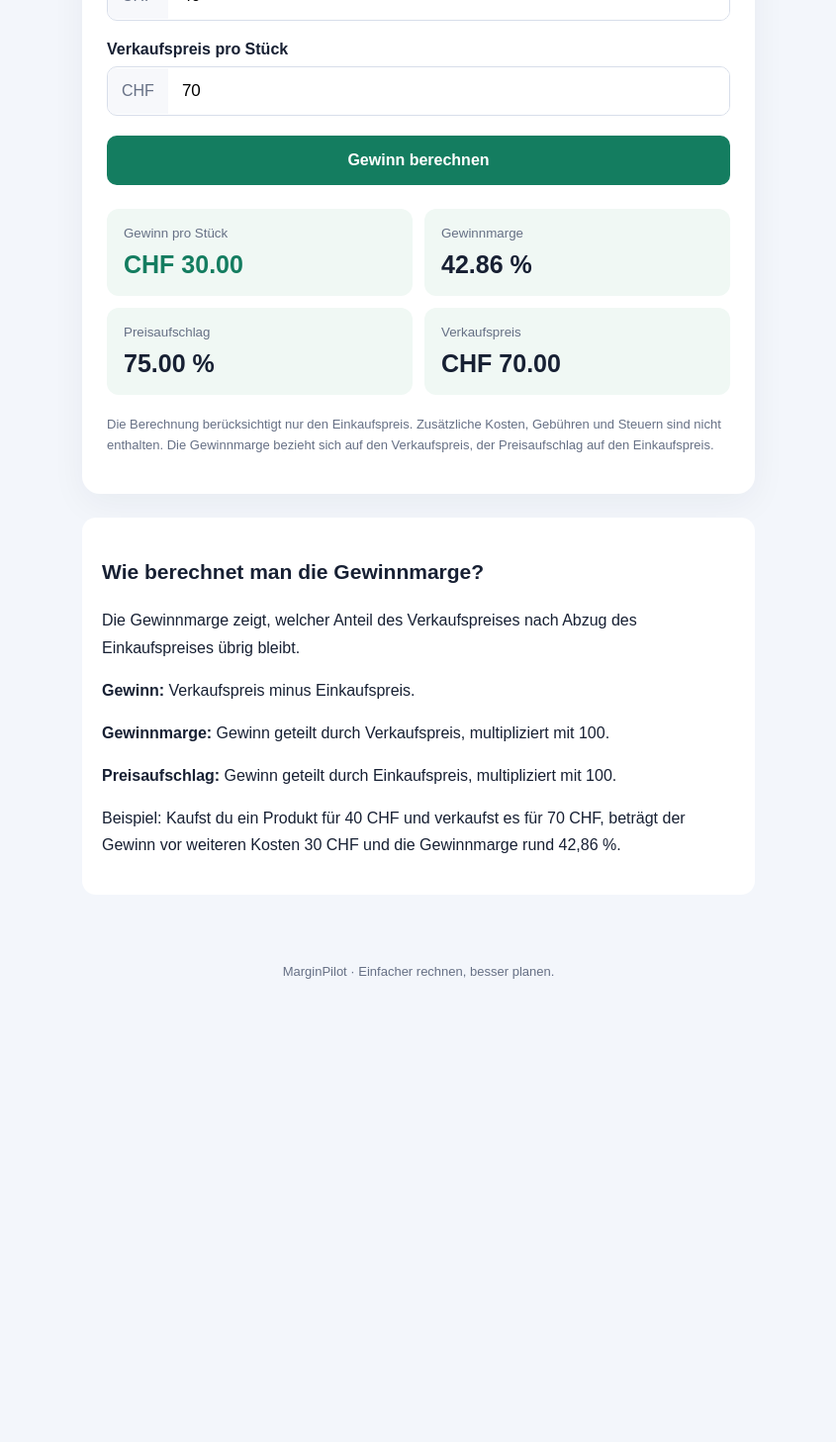
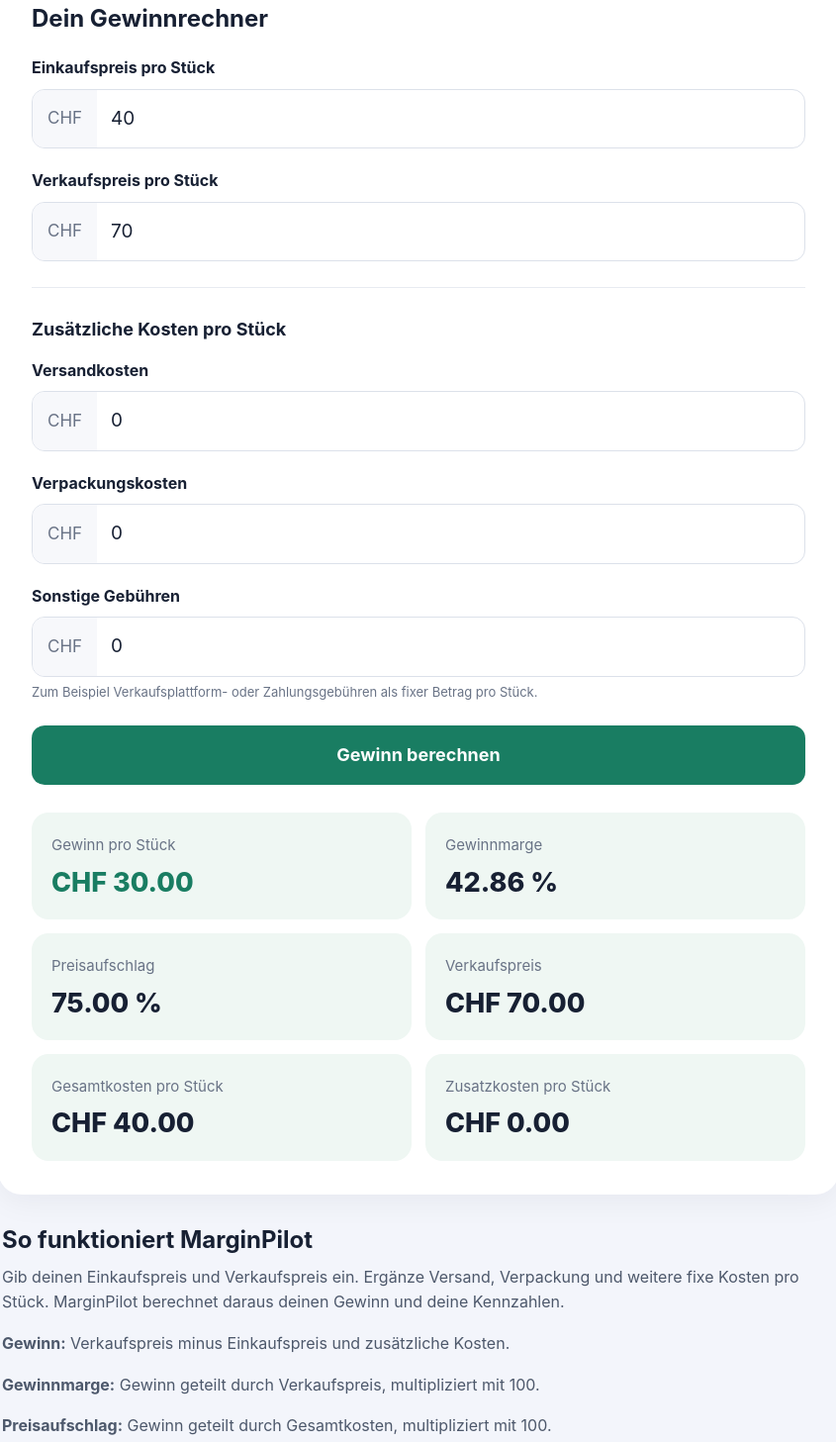
Before and after one commit to 6f8w7zbbmj-sys/marginpilot, a plain HTML site: page index.html in a window 1280 px wide. Shown: the part 339-1796 px from the top of the page at 99% size, without its empty margins (217-1062 px from the left). Before the commit the page ends 1353 px from the top, so only its background shows below. Drawn offline with Linux system fonts and the light colour scheme.

Commit message:
Update index.html

```diff
--- a/index.html
+++ b/index.html
@@ -1,63 +1,102 @@
 
 <!DOCTYPE html>
-<html lang="de">
+<html lang="de-CH">
 <head>
   <meta charset="UTF-8">
+  <meta name="viewport" content="width=device-width, initial-scale=1.0">
+
   <meta name="google-site-verification" content="oWCJLrVl1GYo7V5ZgeywUawIXDmv8YX6nBRqca0p8Sg">
-  <meta name="viewport" content="width=device-width, initial-scale=1.0">
-  <meta name="description" content="Berechne kostenlos deinen Gewinn, deine Gewinnmarge und deinen Preisaufschlag mit MarginPilot.">
-  <meta name="robots" content="index,follow">
-  <title>MarginPilot – Kostenloser Gewinnmargen-Rechner</title>
+
+  <meta name="description" content="Berechne kostenlos deinen Gewinn, deine Gewinnmarge und deinen Preisaufschlag. Mit Versand, Verpackung und zusätzlichen Kosten.">
+  <meta name="theme-color" content="#101b30">
+
+  <title>MarginPilot – Gewinnmarge und Verkaufspreis berechnen</title>
 
   <style>
+    :root {
+      --navy: #101b30;
+      --green: #197d62;
+      --green-dark: #12664f;
+      --background: #f3f5fb;
+      --text: #172033;
+      --muted: #697386;
+      --border: #dce1ea;
+      --card: #ffffff;
+      --result: #eff7f3;
+      --error: #b42318;
+    }
+
     * {
       box-sizing: border-box;
     }
 
     body {
       margin: 0;
-      font-family: Arial, sans-serif;
-      background: #f3f6fb;
-      color: #172033;
+      background: var(--background);
+      color: var(--text);
+      font-family: -apple-system, BlinkMacSystemFont, "Segoe UI",
+        Roboto, Helvetica, Arial, sans-serif;
+      line-height: 1.6;
     }
 
     header {
-      background: #101a30;
+      background: var(--navy);
       color: white;
-      padding: 22px;
-      font-size: 24px;
-      font-weight: bold;
+      padding: 22px 20px;
     }
 
-    header span {
-      color: #65e6b5;
+    .header-inner,
+    main,
+    footer {
+      width: min(100% - 32px, 850px);
+      margin: 0 auto;
     }
 
-    main {
-      width: min(100% - 32px, 680px);
-      margin: 45px auto;
+    .brand {
+      font-size: 29px;
+      font-weight: 800;
+      letter-spacing: -1px;
     }
 
-    .intro {
+    .brand span {
+      color: #5dd8b1;
+    }
+
+    .hero {
       text-align: center;
-      margin-bottom: 30px;
+      padding: 55px 0 36px;
     }
 
     h1 {
-      font-size: clamp(28px, 7vw, 40px);
-      margin-bottom: 12px;
+      margin: 0 0 16px;
+      font-size: clamp(30px, 6vw, 44px);
+      line-height: 1.2;
+      letter-spacing: -1px;
     }
 
-    .intro p {
-      color: #667085;
-      line-height: 1.6;
+    .hero p {
+      max-width: 650px;
+      margin: 0 auto;
+      color: var(--muted);
+      font-size: 18px;
     }
 
-    .card {
-      background: white;
-      padding: 25px;
-      border-radius: 18px;
-      box-shadow: 0 10px 35px #1820330d;
+    .calculator {
+      background: var(--card);
+      border-radius: 24px;
+      padding: clamp(20px, 5vw, 34px);
+      box-shadow: 0 8px 30px rgba(16, 27, 48, 0.05);
+    }
+
+    h2 {
+      margin: 0 0 22px;
+      font-size: 24px;
+      line-height: 1.3;
+    }
+
+    h3 {
+      margin: 28px 0 14px;
+      font-size: 18px;
     }
 
     .field {
@@ -66,201 +105,290 @@
 
     label {
       display: block;
-      font-weight: bold;
       margin-bottom: 8px;
+      font-size: 16px;
+      font-weight: 700;
     }
 
     .input-wrap {
       display: flex;
-      align-items: center;
-      border: 1px solid #d8deea;
-      border-radius: 10px;
+      min-height: 58px;
       overflow: hidden;
+      border: 1px solid var(--border);
+      border-radius: 13px;
+      background: white;
     }
 
-    .input-wrap span {
-      padding: 14px;
+    .currency {
+      display: flex;
+      align-items: center;
+      padding: 0 15px;
       background: #f7f8fb;
-      color: #667085;
+      color: var(--muted);
+      font-size: 17px;
     }
 
     input {
       width: 100%;
       min-width: 0;
-      padding: 14px;
       border: 0;
       outline: none;
-      font-size: 17px;
-      background: white;
+      padding: 14px;
+      color: var(--text);
+      background: transparent;
+      font: inherit;
+      font-size: 19px;
     }
 
     .input-wrap:focus-within {
-      border-color: #16815f;
+      border-color: var(--green);
+      box-shadow: 0 0 0 3px rgba(25, 125, 98, 0.12);
+    }
+
+    .hint {
+      display: block;
+      margin-top: 5px;
+      color: var(--muted);
+      font-size: 13px;
+    }
+
+    .section-divider {
+      margin: 26px 0;
+      border: 0;
+      border-top: 1px solid #e8ebf1;
     }
 
     button {
       width: 100%;
-      padding: 16px;
+      min-height: 60px;
+      margin-top: 4px;
       border: 0;
-      border-radius: 10px;
-      background: #147d60;
+      border-radius: 13px;
+      background: var(--green);
       color: white;
-      font-size: 16px;
-      font-weight: bold;
+      font: inherit;
+      font-size: 18px;
+      font-weight: 750;
       cursor: pointer;
+      transition: background 0.15s, transform 0.15s;
     }
 
     button:hover {
-      background: #10664e;
+      background: var(--green-dark);
+    }
+
+    button:active {
+      transform: scale(0.99);
+    }
+
+    .error {
+      display: none;
+      margin-top: 14px;
+      padding: 12px;
+      border-radius: 10px;
+      background: #fff1f0;
+      color: var(--error);
+      font-size: 14px;
     }
 
     .results {
       display: grid;
-      grid-template-columns: 1fr 1fr;
-      gap: 12px;
-      margin-top: 24px;
+      grid-template-columns: repeat(2, minmax(0, 1fr));
+      gap: 14px;
+      margin-top: 28px;
     }
 
-    .result {
-      padding: 17px;
-      background: #f0f8f4;
-      border-radius: 12px;
-      overflow-wrap: anywhere;
+    .result-card {
+      min-width: 0;
+      padding: 20px;
+      border-radius: 17px;
+      background: var(--result);
     }
 
-    .result small {
+    .result-label {
+      color: var(--muted);
+      font-size: 15px;
+    }
+
+    .result-value {
       display: block;
-      color: #667085;
+      margin-top: 7px;
+      overflow-wrap: anywhere;
+      font-size: clamp(20px, 4vw, 27px);
+      font-weight: 800;
+      line-height: 1.3;
+    }
+
+    .result-card:first-child .result-value {
+      color: var(--green);
+    }
+
+    .info {
+      padding: 30px 4px 10px;
+      color: #4d586b;
+    }
+
+    .info h2 {
+      color: var(--text);
       margin-bottom: 10px;
     }
 
-    .result strong {
-      font-size: clamp(18px, 4vw, 25px);
+    .info p {
+      margin-top: 8px;
     }
 
-    .profit {
-      color: #147d60;
+    footer {
+      padding: 28px 0 40px;
+      color: var(--muted);
+      font-size: 13px;
+      text-align: center;
     }
 
-    .note {
-      color: #667085;
-      font-size: 13px;
-      line-height: 1.6;
-      margin-top: 20px;
+    @media (max-width: 440px) {
+      .hero {
+        padding-top: 40px;
       }
 
-    #error {
-      color: #b42318;
+      .results {
+        gap: 10px;
+      }
+
+      .result-card {
+        padding: 15px 13px;
+      }
+
+      .result-label {
         font-size: 14px;
       }
 
-    .info {
-      margin-top: 24px;
-      padding: 20px;
-      background: #fff;
-      border-radius: 14px;
-      line-height: 1.7;
-    }
-
-    .info h2 {
-      font-size: 21px;
-    }
-
-    footer {
-      text-align: center;
-      color: #667085;
-      font-size: 13px;
-      padding: 25px;
-    }
-
-    @media (max-width: 420px) {
-      .card {
-        padding: 18px;
-      }
-
-      .results {
-        grid-template-columns: 1fr;
+      .currency {
+        padding: 0 11px;
       }
     }
   </style>
 </head>
 
 <body>
-  <header>Margin<span>Pilot</span></header>
+  <header>
+    <div class="header-inner">
+      <div class="brand">Margin<span>Pilot</span></div>
+    </div>
+  </header>
 
   <main>
-    <section class="intro">
+    <section class="hero">
       <h1>Verstehe deinen Gewinn.</h1>
       <p>
-        Berechne deinen Gewinn, deine Gewinnmarge
-        und deinen Preisaufschlag in Sekunden.
-        Kostenlos und einfach.
+        Berechne deinen Gewinn, deine Gewinnmarge und deinen
+        Preisaufschlag in Sekunden. Kostenlos und einfach.
       </p>
     </section>
 
-    <section class="card">
+    <section class="calculator" aria-labelledby="calculator-title">
+      <h2 id="calculator-title">Dein Gewinnrechner</h2>
+
+      <form id="profit-form">
         <div class="field">
           <label for="cost">Einkaufspreis pro Stück</label>
           <div class="input-wrap">
-          <span>CHF</span>
-          <input id="cost" type="number" min="0"
-            step="0.01" value="40" inputmode="decimal">
+            <span class="currency">CHF</span>
+            <input id="cost" name="cost" type="number"
+              min="0" step="0.01" value="40" required>
           </div>
         </div>
 
         <div class="field">
           <label for="price">Verkaufspreis pro Stück</label>
           <div class="input-wrap">
-          <span>CHF</span>
-          <input id="price" type="number" min="0"
-            step="0.01" value="70" inputmode="decimal">
+            <span class="currency">CHF</span>
+            <input id="price" name="price" type="number"
+              min="0.01" step="0.01" value="70" required>
           </div>
         </div>
 
-      <button id="calculate" type="button">
-        Gewinn berechnen
-      </button>
+        <hr class="section-divider">
 
-      <p id="error" role="alert" hidden></p>
+        <h3>Zusätzliche Kosten pro Stück</h3>
 
-      <div class="results" aria-live="polite">
-        <div class="result">
-          <small>Gewinn pro Stück</small>
-          <strong class="profit" id="profit">CHF 30.00</strong>
-        </div>
-
-        <div class="result">
-          <small>Gewinnmarge</small>
-          <strong id="margin">42.86 %</strong>
-        </div>
-
-        <div class="result">
-          <small>Preisaufschlag</small>
-          <strong id="markup">75.00 %</strong>
-        </div>
-
-        <div class="result">
-          <small>Verkaufspreis</small>
-          <strong id="selling">CHF 70.00</strong>
+        <div class="field">
+          <label for="shipping">Versandkosten</label>
+          <div class="input-wrap">
+            <span class="currency">CHF</span>
+            <input id="shipping" name="shipping" type="number"
+              min="0" step="0.01" value="0" required>
           </div>
         </div>
 
-      <p class="note">
-        Die Berechnung berücksichtigt nur den Einkaufspreis.
-        Zusätzliche Kosten, Gebühren und Steuern sind nicht
-        enthalten. Die Gewinnmarge bezieht sich auf den
-        Verkaufspreis, der Preisaufschlag auf den Einkaufspreis.
-      </p>
+        <div class="field">
+          <label for="packaging">Verpackungskosten</label>
+          <div class="input-wrap">
+            <span class="currency">CHF</span>
+            <input id="packaging" name="packaging" type="number"
+              min="0" step="0.01" value="0" required>
+          </div>
+        </div>
+
+        <div class="field">
+          <label for="fees">Sonstige Gebühren</label>
+          <div class="input-wrap">
+            <span class="currency">CHF</span>
+            <input id="fees" name="fees" type="number"
+              min="0" step="0.01" value="0" required>
+          </div>
+          <span class="hint">
+            Zum Beispiel Verkaufsplattform- oder Zahlungsgebühren
+            als fixer Betrag pro Stück.
+          </span>
+        </div>
+
+        <button type="submit">Gewinn berechnen</button>
+        <div id="error" class="error" role="alert"></div>
+      </form>
+
+      <div class="results" aria-live="polite">
+        <div class="result-card">
+          <span class="result-label">Gewinn pro Stück</span>
+          <strong class="result-value" id="profit">CHF 30.00</strong>
+        </div>
+
+        <div class="result-card">
+          <span class="result-label">Gewinnmarge</span>
+          <strong class="result-value" id="margin">42.86 %</strong>
+        </div>
+
+        <div class="result-card">
+          <span class="result-label">Preisaufschlag</span>
+          <strong class="result-value" id="markup">75.00 %</strong>
+        </div>
+
+        <div class="result-card">
+          <span class="result-label">Verkaufspreis</span>
+          <strong class="result-value" id="selling-price">CHF 70.00</strong>
+        </div>
+
+        <div class="result-card">
+          <span class="result-label">Gesamtkosten pro Stück</span>
+          <strong class="result-value" id="total-cost">CHF 40.00</strong>
+        </div>
+
+        <div class="result-card">
+          <span class="result-label">Zusatzkosten pro Stück</span>
+          <strong class="result-value" id="extra-cost">CHF 0.00</strong>
+        </div>
+      </div>
     </section>
 
     <section class="info">
-      <h2>Wie berechnet man die Gewinnmarge?</h2>
+      <h2>So funktioniert MarginPilot</h2>
       <p>
-        Die Gewinnmarge zeigt, welcher Anteil des Verkaufspreises
-        nach Abzug des Einkaufspreises übrig bleibt.
+        Gib deinen Einkaufspreis und Verkaufspreis ein. Ergänze
+        Versand, Verpackung und weitere fixe Kosten pro Stück.
+        MarginPilot berechnet daraus deinen Gewinn und deine Kennzahlen.
       </p>
+
       <p>
-        <strong>Gewinn:</strong> Verkaufspreis minus Einkaufspreis.
+        <strong>Gewinn:</strong> Verkaufspreis minus Einkaufspreis
+        und zusätzliche Kosten.
       </p>
       <p>
         <strong>Gewinnmarge:</strong> Gewinn geteilt durch
@@ -268,85 +396,106 @@
       </p>
       <p>
         <strong>Preisaufschlag:</strong> Gewinn geteilt durch
-        Einkaufspreis, multipliziert mit 100.
+        Gesamtkosten, multipliziert mit 100.
       </p>
       <p>
-        Beispiel: Kaufst du ein Produkt für 40 CHF und verkaufst
-        es für 70 CHF, beträgt der Gewinn vor weiteren Kosten
-        30 CHF und die Gewinnmarge rund 42,86 %.
+        Hinweis: Prozentuale Plattform- oder Zahlungsgebühren,
+        Steuern und weitere variable Kosten müssen separat in
+        passende Beträge pro Stück umgerechnet werden. Die
+        Berechnung ist eine Orientierung und keine Steuerberatung.
       </p>
     </section>
   </main>
 
   <footer>
-    MarginPilot · Einfacher rechnen, besser planen.
+    © <span id="year"></span> MarginPilot · Kostenloser Gewinnrechner
   </footer>
 
   <script>
-    const costInput = document.getElementById("cost");
-    const priceInput = document.getElementById("price");
-    const error = document.getElementById("error");
+    const form = document.getElementById("profit-form");
+    const errorBox = document.getElementById("error");
 
-    function money(value) {
-      return new Intl.NumberFormat("de-CH", {
+    const money = new Intl.NumberFormat("de-CH", {
       style: "currency",
-        currency: "CHF"
-      }).format(value);
+      currency: "CHF",
+      minimumFractionDigits: 2,
+      maximumFractionDigits: 2
+    });
+
+    const percent = new Intl.NumberFormat("de-CH", {
+      minimumFractionDigits: 2,
+      maximumFractionDigits: 2
+    });
+
+    function valueOf(id) {
+      return Number(document.getElementById(id).value);
+    }
+
+    function showError(message) {
+      errorBox.textContent = message;
+      errorBox.style.display = "block";
+    }
+
+    function clearError() {
+      errorBox.textContent = "";
+      errorBox.style.display = "none";
     }
 
     function calculate() {
-      const cost = Number(costInput.value);
-      const price = Number(priceInput.value);
+      const cost = valueOf("cost");
+      const price = valueOf("price");
+      const shipping = valueOf("shipping");
+      const packaging = valueOf("packaging");
+      const fees = valueOf("fees");
 
-      if (
-        costInput.value.trim() === "" ||
-        priceInput.value.trim() === "" ||
-        !Number.isFinite(cost) ||
-        !Number.isFinite(price) ||
-        cost < 0 ||
-        price < 0
-      ) {
-        error.textContent =
-          "Bitte gib gültige, nicht negative Preise ein.";
-        error.hidden = false;
+      const values = [cost, price, shipping, packaging, fees];
+
+      if (values.some(value => !Number.isFinite(value) || value < 0)) {
+        showError("Bitte gib gültige, nicht negative Beträge ein.");
         return;
       }
 
-      if (price === 0) {
-        error.textContent =
-          "Der Verkaufspreis muss größer als null sein.";
-        error.hidden = false;
+      if (price <= 0) {
+        showError("Der Verkaufspreis muss grösser als CHF 0 sein.");
         return;
       }
 
-      error.hidden = true;
-
-      const profit = price - cost;
+      const extraCost = shipping + packaging + fees;
+      const totalCost = cost + extraCost;
+      const profit = price - totalCost;
       const margin = (profit / price) * 100;
-      const markup = cost > 0
-        ? (profit / cost) * 100
+      const markup = totalCost > 0
+        ? (profit / totalCost) * 100
         : null;
 
       document.getElementById("profit").textContent =
-        money(profit);
+        money.format(profit);
 
       document.getElementById("margin").textContent =
-        margin.toFixed(2) + " %";
+        percent.format(margin) + " %";
 
       document.getElementById("markup").textContent =
-        markup === null
-          ? "Nicht definiert"
-          : markup.toFixed(2) + " %";
+        markup === null ? "Nicht verfügbar" : percent.format(markup) + " %";
 
-      document.getElementById("selling").textContent =
-        money(price);
+      document.getElementById("selling-price").textContent =
+        money.format(price);
+
+      document.getElementById("total-cost").textContent =
+        money.format(totalCost);
+
+      document.getElementById("extra-cost").textContent =
+        money.format(extraCost);
+
+      clearError();
     }
 
-    document.getElementById("calculate")
-      .addEventListener("click", calculate);
+    form.addEventListener("submit", function(event) {
+      event.preventDefault();
+      calculate();
+    });
 
-    costInput.addEventListener("input", calculate);
-    priceInput.addEventListener("input", calculate);
+    document.getElementById("year").textContent =
+      new Date().getFullYear();
 
     calculate();
   </script>
```
Lines whose indentation alone changed are shown as unchanged.
